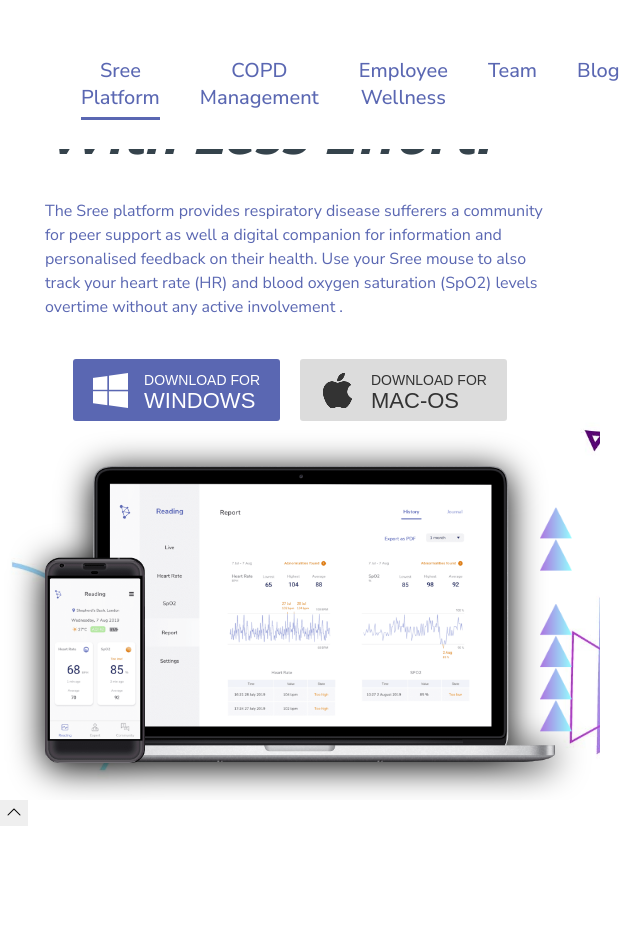
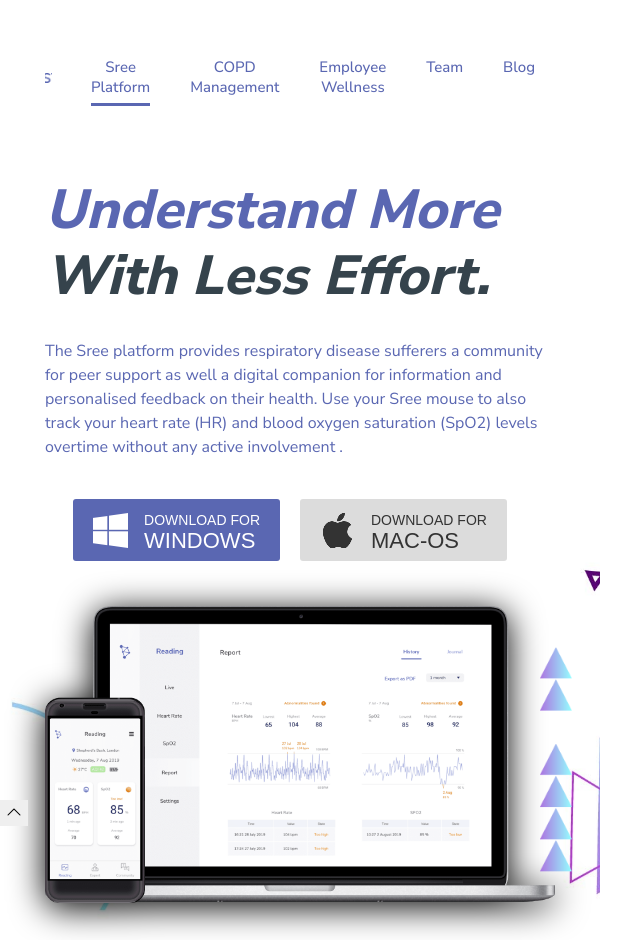
Before and after one commit to sohanthink/app.biostealth.ai, a plain HTML site: page index.html in a window 600 px wide. Shown: the whole page, 640 px wide, since content can reach past the window. Before the commit the page ends 800 px from the top, so only its background shows below. Drawn offline with nearby package versions, Linux system fonts and the light colour scheme.

Commit message:
top margin

```diff
--- a/assets/css/style.css
+++ b/assets/css/style.css
@@ -559,7 +559,7 @@ header .nav-fixed .nav-item .m-btn:hover {
 /* X-Small devices (portrait phones, less than 576px) */
 @media (min-width: 480px) and (max-width: 575.98px) {
   .banner {
-    /* top: 25px; */
+    top: 25px;
   }
   .banner h1 {
     font-size: 35px;
@@ -617,7 +617,7 @@ header .nav-fixed .nav-item .m-btn:hover {
     margin-top: 45px;
   }
   .banner {
-    /* top: 140px; */
+    top: 140px;
   }
   .banner h1 {
     font-size: 55px;
@@ -634,12 +634,18 @@ header .nav-fixed .nav-item .m-btn:hover {
   .banner .plus-shape {
     display: none;
   }
+  .navbar-brand img {
+    width: 70%;
+  }
+  header .navbar-nav .nav-item .nav-link {
+    font-size: 15px;
+  }
 }
 
 /* Medium devices (tablets, less than 992px) */
 @media (min-width: 768px) and (max-width: 991.98px) {
   .banner {
-    /* top: 180px; */
+    top: 180px;
   }
   .bannerImg img {
     scale: 1;
```
